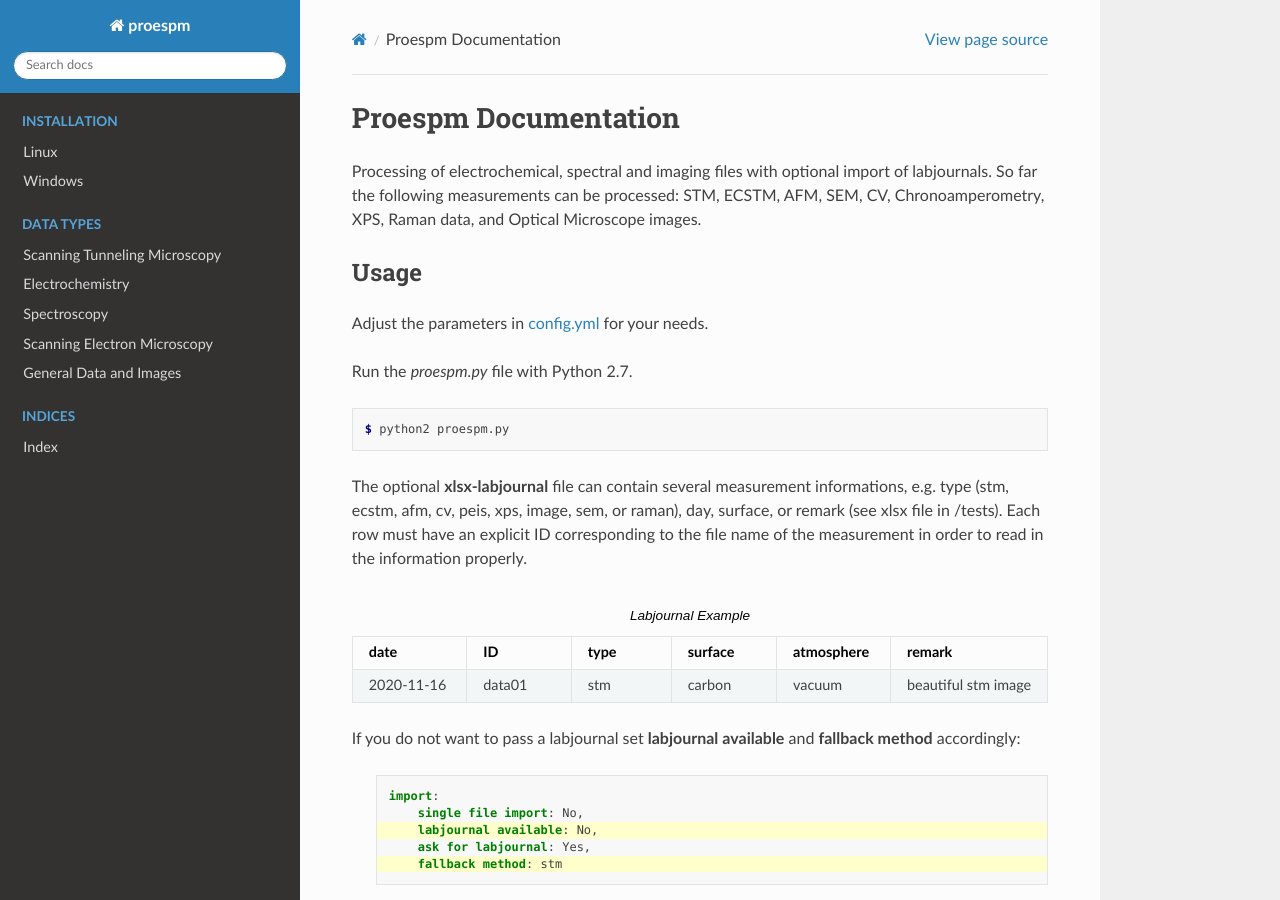
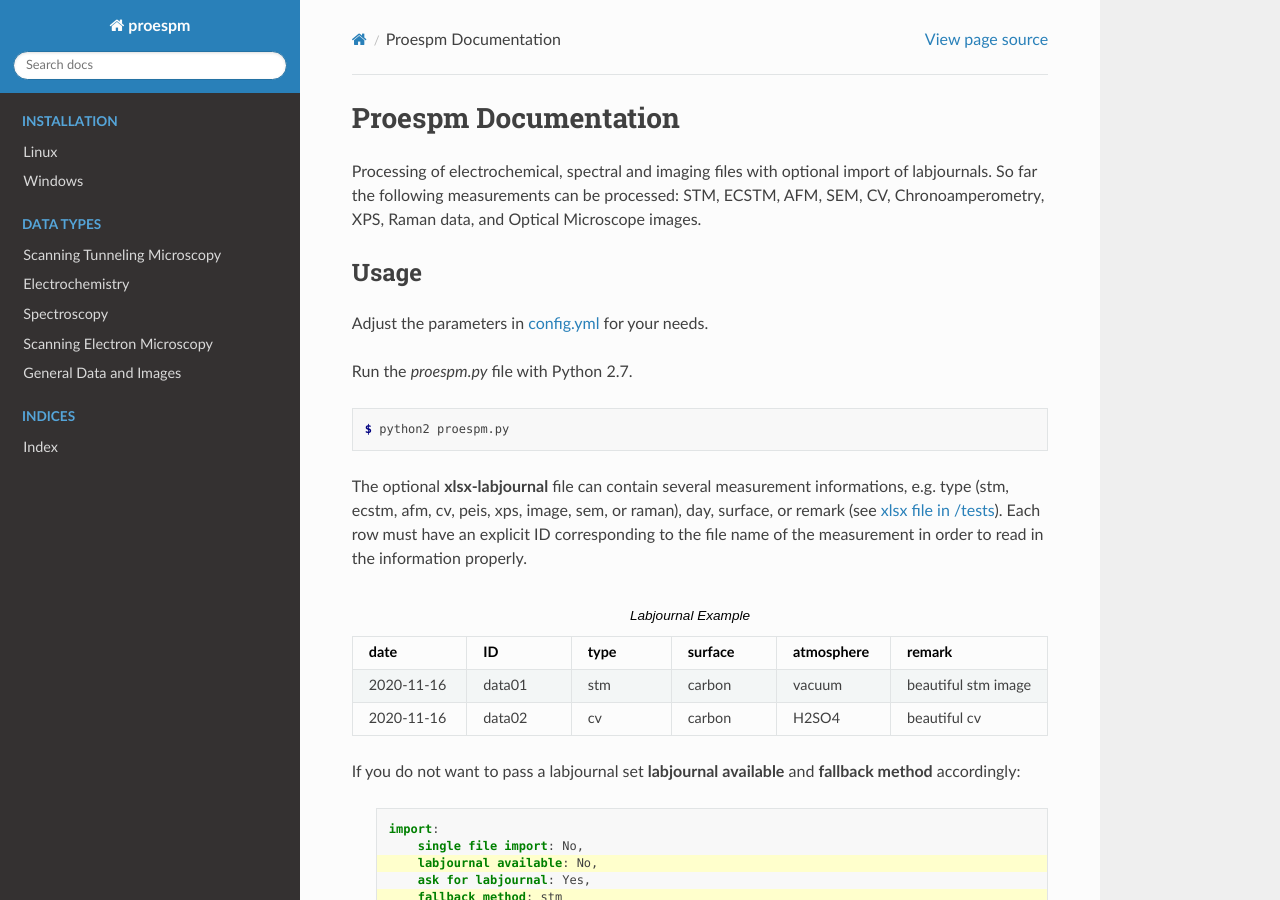
Before and after one commit to n-bock/proespm, a Sphinx documentation site: the page built from docs/index.rst, in a window 1280 px wide and 900 px high. Built offline with Sphinx 7.4.7 and the Read the Docs theme 2.0.0, drawn with Linux system fonts in a browser that asks for light colours.

```diff
--- a/docs/conf.py
+++ b/docs/conf.py
@@ -15,7 +15,6 @@
 
 import os
 import sys
-import sphinx_rtd_theme
 
 sys.path.insert(0, os.path.abspath('..'))
 
@@ -43,8 +42,7 @@ release = u"2018/03/14"
 extensions = [
     "sphinx.ext.autodoc",
     "sphinx.ext.viewcode",
-    "sphinx_rtd_theme",
-    "sphinx.ext.napoleon"
+    "sphinx.ext.napoleon",
 ]
 
 # Add any paths that contain templates here, relative to this directory.
--- /dev/null
+++ b/docs/genindex.rst
@@ -0,0 +1,2 @@
+Index
+=====
--- a/docs/index.rst
+++ b/docs/index.rst
@@ -21,7 +21,7 @@ Run the *proespm.py* file with Python 2.7.
 
    $ python2 proespm.py
 
-The optional **xlsx-labjournal** file can contain several measurement informations, e.g. type (stm, ecstm, afm, cv, peis, xps, image, sem, or raman), day, surface, or remark (see xlsx file in /tests). Each row must have an explicit ID corresponding to the file name of the measurement in order to read in the information properly.
+The optional **xlsx-labjournal** file can contain several measurement informations, e.g. type (stm, ecstm, afm, cv, peis, xps, image, sem, or raman), day, surface, or remark (see `xlsx file  in /tests <https://github.com/n-bock/proespm/blob/master/tests/reference_files/lab_journal.xlsx>`_). Each row must have an explicit ID corresponding to the file name of the measurement in order to read in the information properly.
 
 .. list-table:: Labjournal Example
    :widths: 10 10 10 10 10 10
@@ -39,6 +39,12 @@ The optional **xlsx-labjournal** file can contain several measurement informatio
      - carbon
      - vacuum
      - beautiful stm image
+   * - 2020-11-16
+     - data02
+     - cv
+     - carbon
+     - H2SO4
+     - beautiful cv
 
 If you do not want to pass a labjournal set **labjournal available** and **fallback method** accordingly:
 
```
Also changed, not shown: README.md (+4 -27 lines).
